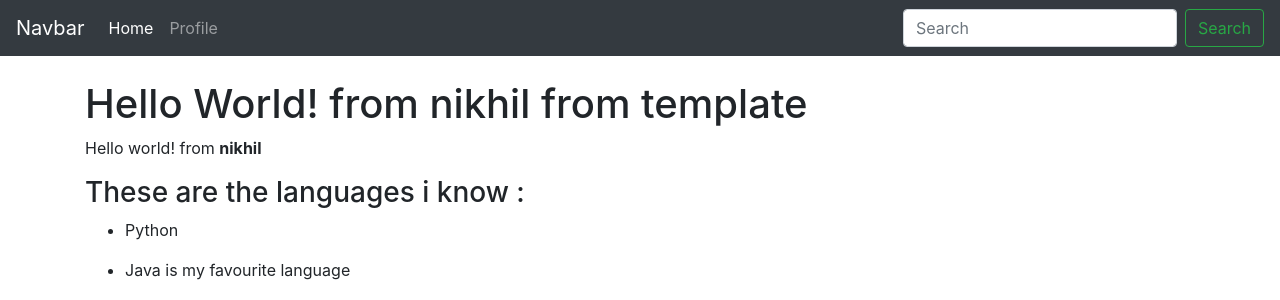
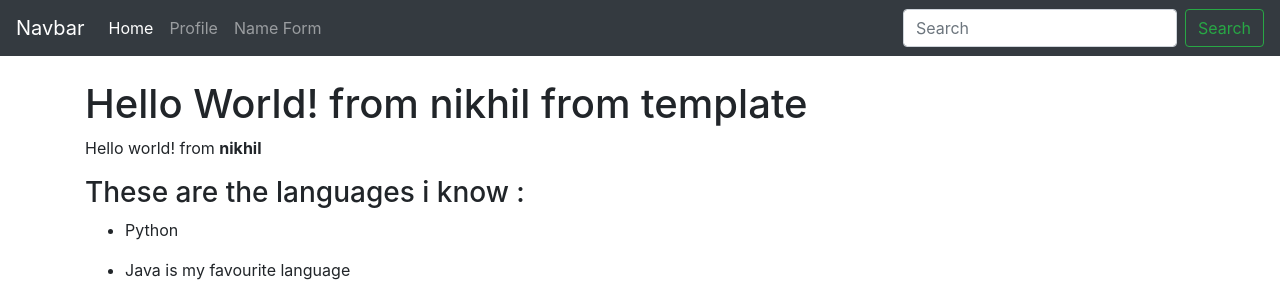
Before and after one commit to poojarinikhil/Flask, a Flask app: page / in a window 1280 px wide. Shown: the top 300 px of the page. Run offline with Flask 3, Linux system fonts and the light colour scheme.

Commit message:
Lecture of WTF completed

```diff
--- a/app.py
+++ b/app.py
@@ -4,7 +4,11 @@ from wtforms import StringField, SubmitField
 from wtforms.validators import DataRequired
 app = Flask(__name__)
 app.config["DEBUG"] = True
+app.config["SECRET_KEY"] = "secret"
 
+class Nameform(FlaskForm):
+    name = StringField('Name', validators=[DataRequired()])
+    submit = SubmitField('Submit')
 # @app.route('/')
 # def hello_world():
 #     return '<h1>Hello World! from nikhil</h1>'
@@ -40,3 +44,12 @@ def not_found(error):
 @app.errorhandler(500)
 def internal_server(e):
     return render_template("500.html"), 500
+
+@app.route('/name', methods=['GET', 'POST'])
+def name():
+    name = None
+    form = Nameform()
+    if form.validate_on_submit():
+        name = form.name.data
+        form.name.data = None
+    return render_template("name.html",name=name, form = form)
--- a/templates/navbar.html
+++ b/templates/navbar.html
@@ -12,6 +12,9 @@
         <li class="nav-item">
           <a class="nav-link" href="{{url_for('hello_name',name = 'Nikhil')}}">Profile</a>
         </li>
+        <li class="nav-item">
+          <a class="nav-link" href="{{url_for('name')}}">Name Form</a>
+        </li>
         <!-- <li class="nav-item">
           <a class="nav-link disabled" href="#" tabindex="-1" aria-disabled="true">Disabled</a>
         </li> -->
```
Also changed, not shown: templates/name.html (added, +17 -0 lines).
